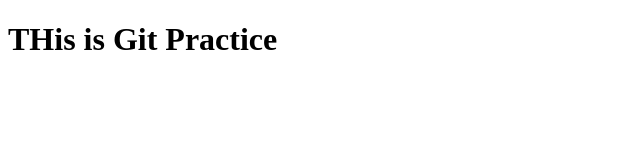
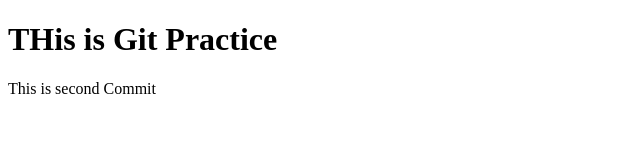
Before and after one commit to HTMLandCSSProjects36/SampleRepo, a plain HTML site: page index.html in a window 1280 px wide. Shown: the whole page, without its empty margins (0-640 px from the left). Drawn offline with Linux system fonts and the light colour scheme.

Commit message:
second change

```diff
--- a/index.html
+++ b/index.html
@@ -7,5 +7,6 @@
   </head>
   <body>
     <h1>THis is Git Practice</h1>
+    <p>This is second Commit </p>
   </body>
 </html>
```
